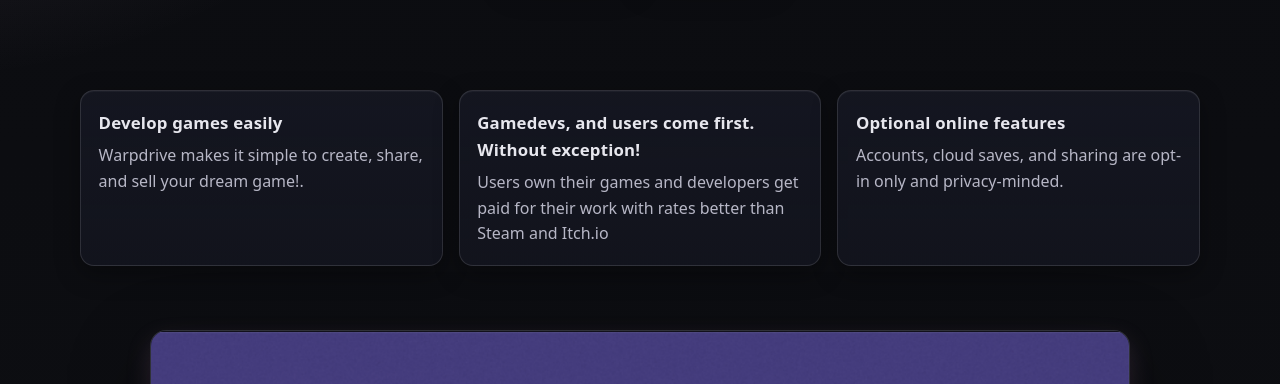
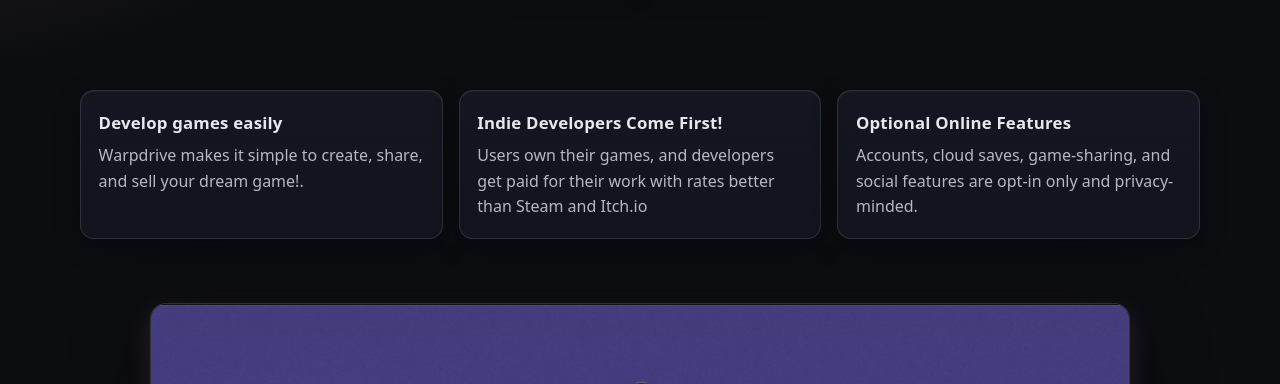
Before and after one commit to Warpdrive-console/site, a plain HTML site: page index.html in a window 1280 px wide. Shown: the part 416-800 px from the top of the page. Drawn offline with Linux system fonts and the light colour scheme.

Commit message:
Update index.html
another text update

```diff
--- a/index.html
+++ b/index.html
@@ -45,12 +45,12 @@
           <p>Warpdrive makes it simple to create, share, and sell your dream game!.</p>
         </article>
         <article class="card">
-          <h3>Gamedevs, and users come first. Without exception!</h3>
-          <p>Users own their games and developers get paid for their work with rates better than Steam and Itch.io</p>
+          <h3>Indie Developers Come First!</h3>
+          <p>Users own their games, and developers get paid for their work with rates better than Steam and Itch.io</p>
         </article>
         <article class="card">
-          <h3>Optional online features</h3>
-          <p>Accounts, cloud saves, and sharing are opt-in only and privacy-minded.</p>
+          <h3>Optional Online Features</h3>
+          <p>Accounts, cloud saves, game-sharing, and social features are opt-in only and privacy-minded.</p>
         </article>
       </div>
     </section>
```
